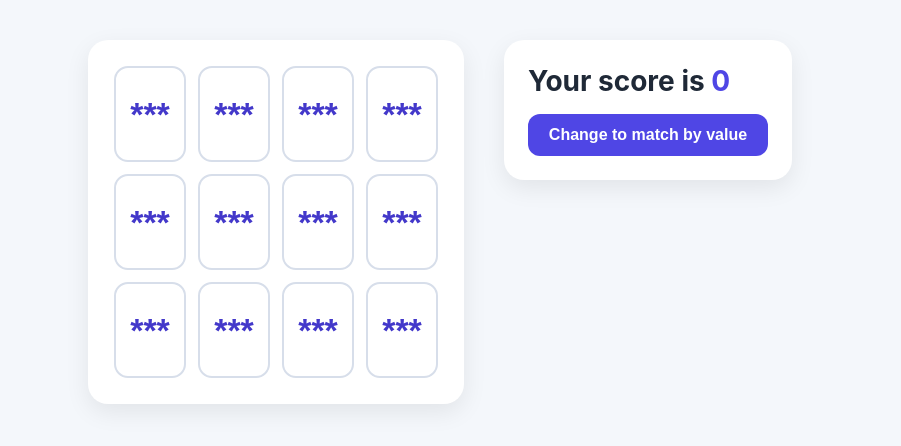
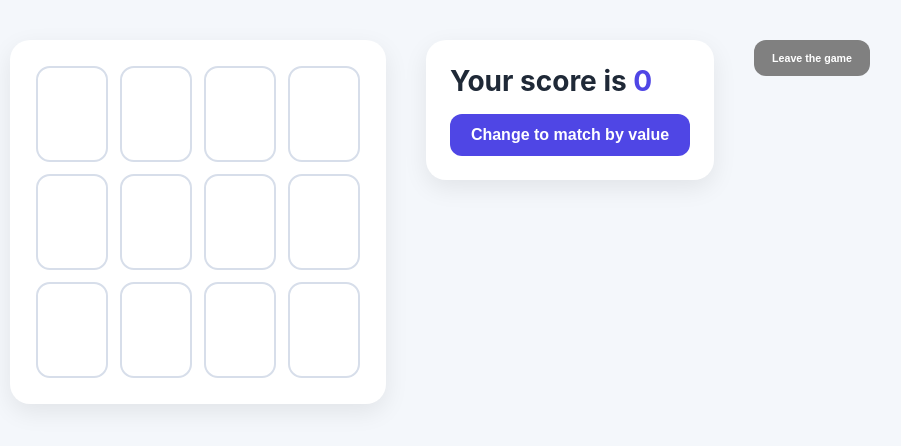
Before and after one commit to miktarn/RememberMeGameReact, a React (Vite) app: page /game in a window 1280 px wide. Shown: the top 446 px of the page, without its empty margins (200-1101 px from the left). Built offline with nearby package versions, Linux system fonts and the light colour scheme.

Commit message:
Added error page. Added buttons for routing

```diff
--- a/src/index.tsx
+++ b/src/index.tsx
@@ -3,7 +3,7 @@ import { createRoot } from "react-dom/client";
 import { createBrowserRouter, RouterProvider} from "react-router-dom";
 // @ts-ignore
 import "./styles.css";
-
+import NotFoundPage from './pages/NotFoundPage';
 import GameScreen from "./pages/GameScreen";
 import HomePage from "./pages/HomePage";
 
@@ -12,7 +12,8 @@ const root = createRoot(document.getElementById("root") as HTMLElement);
 const router = createBrowserRouter([
     {
         path: '/',
-        element: <HomePage />
+        element: <HomePage />,
+        errorElement: <NotFoundPage />
     },
     {
         path: '/game',
--- a/src/pages/GameScreen.tsx
+++ b/src/pages/GameScreen.tsx
@@ -1,5 +1,6 @@
 import {JSX, useState} from 'react';
 import {PlayingCard, CardSuit, CardValue} from "../model/PlayingCard";
+import {Link} from "react-router-dom";
 
 export default function GameScreen(): JSX.Element {
     const [score, setScore] = useState(0);
@@ -11,6 +12,7 @@ export default function GameScreen(): JSX.Element {
 
     return (
         <div className="game">
+
             <div className="board">
                 <Board addScore={addScore} isMatchingBySuit={isMatchingBySuit}/>
             </div>
@@ -21,6 +23,9 @@ export default function GameScreen(): JSX.Element {
                 <button className="change-matching-rule" onClick={() => setIsMatchingBySuit(!isMatchingBySuit)}>
                     {isMatchingBySuit ? "Change to match by value" : "Change to match by suit"}
                 </button>
+            </div>
+            <div>
+                <Link to="/"><button className="not-important-button">Leave the game</button></Link>
             </div>
         </div>
     );
--- a/src/pages/HomePage.tsx
+++ b/src/pages/HomePage.tsx
@@ -1,5 +1,9 @@
 import {JSX} from "react";
+import {Link} from "react-router-dom";
 
 export default function HomePage(): JSX.Element {
-    return <h1>This is a Home Page</h1>
+    return <div>
+        <h1>This is a Home Page</h1><br/>
+        <Link to="/game"><button>New Game</button></Link>
+    </div>
 }
--- /dev/null
+++ b/src/pages/NotFoundPage.tsx
@@ -0,0 +1,10 @@
+import {Link} from 'react-router-dom';
+
+export default function NotFoundPage() {
+    return (
+        <div>
+            <h1>404 Not Found</h1><br/>
+            <Link to="/"><button>Back to home page</button></Link>
+        </div>
+    );
+}
--- a/src/styles.css
+++ b/src/styles.css
@@ -110,7 +110,7 @@ h1, h2, h3, h4, h5, h6 {
 button {
     border: none;
     background: var(--accent);
-    color: var(--accent-hover);
+    color: white;
 
     padding: 12px 18px;
     border-radius: 12px;
@@ -123,7 +123,6 @@ button {
 }
 
 .change-matching-rule {
-    color: white;
     width: 240px;
 }
 
@@ -134,3 +133,7 @@ button {
 .darkred-font-color {
     color: darkred;
 }
+.not-important-button {
+    background-color: grey;
+    font-size: 8pt;
+}
```
